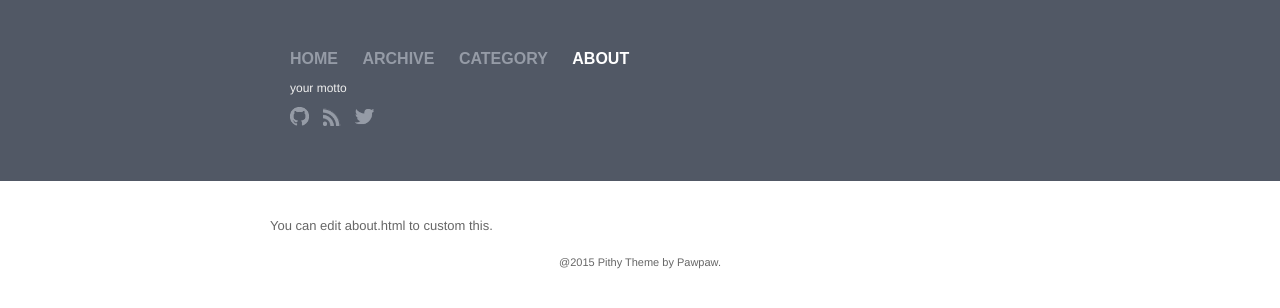
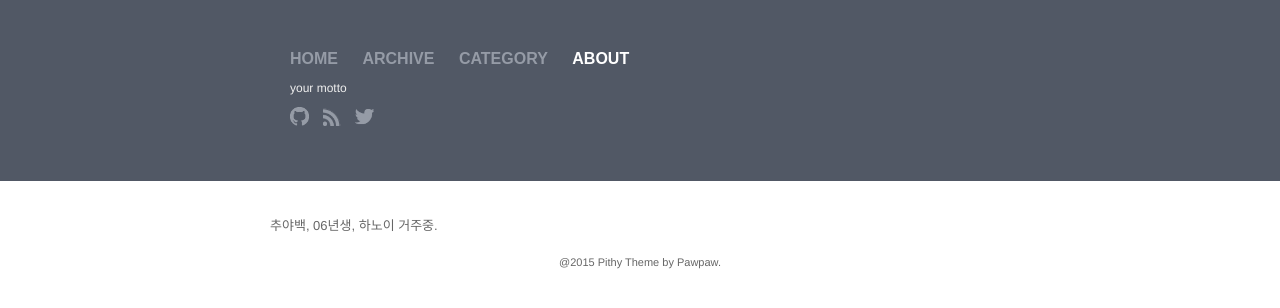
Before and after one commit to cndiqor0512/Blog, a Jekyll site: the page built from about.html, in a window 1280 px wide. Shown: the top 308 px of the page. Built offline with Jekyll 4.4.1, drawn with Linux system fonts in a browser that asks for light colours.

Commit message:
profile, about setting

```diff
--- a/_config.yml
+++ b/_config.yml
@@ -8,8 +8,8 @@ description: > # this means to ignore newlines until "baseurl:"
   Google search results) and in your feed.xml site description.
 baseurl: "" # the subpath of your site, e.g. /blog/
 url: "https://cndiqor0512.github.io" # the base hostname & protocol for your site
-twitter_username: jekyllrb
 github_username:  cndiqor0512
+netflix: "https://cndiqor0512.github.io/NetflixCloneCoding/netflix_index.html"
 
 # Build settings
 markdown: kramdown
--- a/about.html
+++ b/about.html
@@ -4,5 +4,5 @@ layout: default
 
 <div class="about">
 <br>
-You can edit about.html to custom this.
+추야백, 06년생, 하노이 거주중.
 </div>
```
